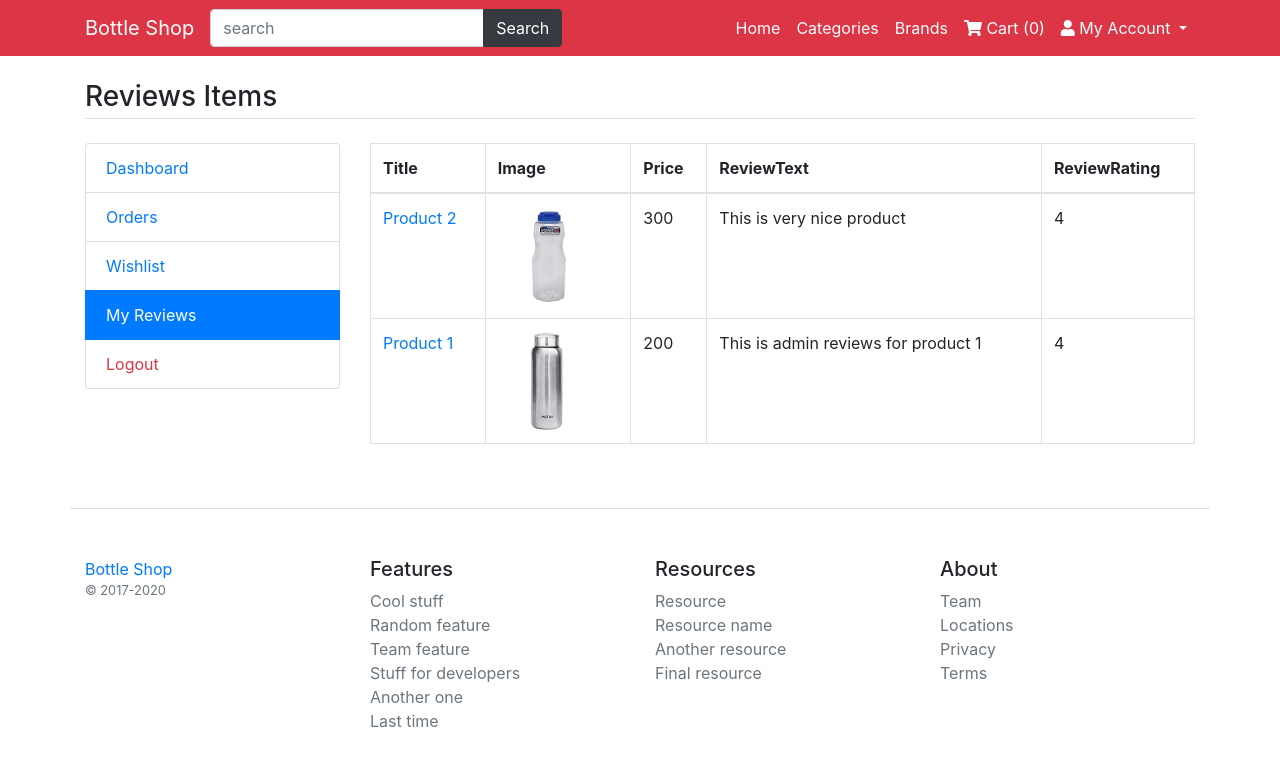
After one commit to codeartisanlab/ecommerce-website-in-django-3-and-bootstrap-4, a Django app: page /my-reviews in a window 1280 px wide. The commit adds this page. Shown: the top 767 px of the page. Run offline with Django 3.2, Linux system fonts and the light colour scheme; a user stored in the database is signed in; data comes from the database, SQL or seed files in the repository; both versions use the stored data as it was after the commit; parts of the project's set-up code (start-up, migrations or seed data) failed here and were passed over; some libraries are stand-ins or nearby versions.

Commit message:
part-35-user-reviews-and-rating

```diff
--- /dev/null
+++ b/main/templates/user/reviews.html
@@ -0,0 +1,41 @@
+{% extends 'base.html' %}
+{% load static %}
+{% block content %}
+<main class="container my-4">
+	<!-- Featured Products -->
+	<h3 class="my-4 border-bottom pb-1">Reviews Items</h3>
+	<div class="row">
+		<div class="col-md-3">
+			{% include 'user/user-sidebar.html' %}
+		</div>
+		<div class="col-md-9">
+			<div class="table-responsive">
+				<table class="table-bordered table">
+					<thead>
+						<tr>
+							<th>Title</th>
+							<th>Image</th>
+							<th>Price</th>
+							<th>ReviewText</th>
+							<th>ReviewRating</th>
+						</tr>
+					</thead>
+					<tbody>
+						{% for review in reviews %}
+						<tr>
+							<td><a href="/product/{{review.product.slug}}/{{review.product.id}}">{{review.product.title}}</a></td>
+							<td>
+								<img width="100" src="/media/{{review.product.productattribute_set.first.image}}" alt="{{review.product.title}}">
+							</td>
+							<td>{{review.product.productattribute_set.first.price}}</td>
+							<td>{{review.review_text}}</td>
+							<td>{{review.review_rating}}</td>
+						</tr>
+						{% endfor %}
+					</tbody>
+				</table>
+			</div>
+		</div>
+	</div>
+</main>
+{% endblock %}
--- a/main/templates/user/user-sidebar.html
+++ b/main/templates/user/user-sidebar.html
@@ -2,5 +2,6 @@
 	<a href="{% url 'my_dashboard' %}" class="list-group-item {% if request.path == '/my-dashboard' %}active {% endif %}">Dashboard</a>
 	<a href="{% url 'my_orders' %}" class="list-group-item {% if request.path == '/my-orders' %}active {% endif %}">Orders</a>
 	<a href="{% url 'my_wishlist' %}" class="list-group-item {% if request.path == '/my-wishlist' %}active {% endif %}">Wishlist</a>
+	<a href="{% url 'my-reviews' %}" class="list-group-item {% if request.path == '/my-reviews' %}active {% endif %}">My Reviews</a>
 	<a href="{% url 'logout' %}" class="text-danger list-group-item">Logout</a>
 </div>
--- a/main/urls.py
+++ b/main/urls.py
@@ -34,6 +34,8 @@ urlpatterns=[
     # Wishlist
     path('add-wishlist',views.add_wishlist, name='add_wishlist'),
     path('my-wishlist',views.my_wishlist, name='my_wishlist'),
+    # My Reviews
+    path('my-reviews',views.my_reviews, name='my-reviews'),
 ]
 
 if settings.DEBUG:
--- a/main/views.py
+++ b/main/views.py
@@ -314,3 +314,8 @@ def add_wishlist(request):
 def my_wishlist(request):
 	wlist=Wishlist.objects.filter(user=request.user).order_by('-id')
 	return render(request, 'user/wishlist.html',{'wlist':wlist})
+
+# My Reviews
+def my_reviews(request):
+	reviews=ProductReview.objects.filter(user=request.user).order_by('-id')
+	return render(request, 'user/reviews.html',{'reviews':reviews})
```
Also changed, not shown: db.sqlite3.
